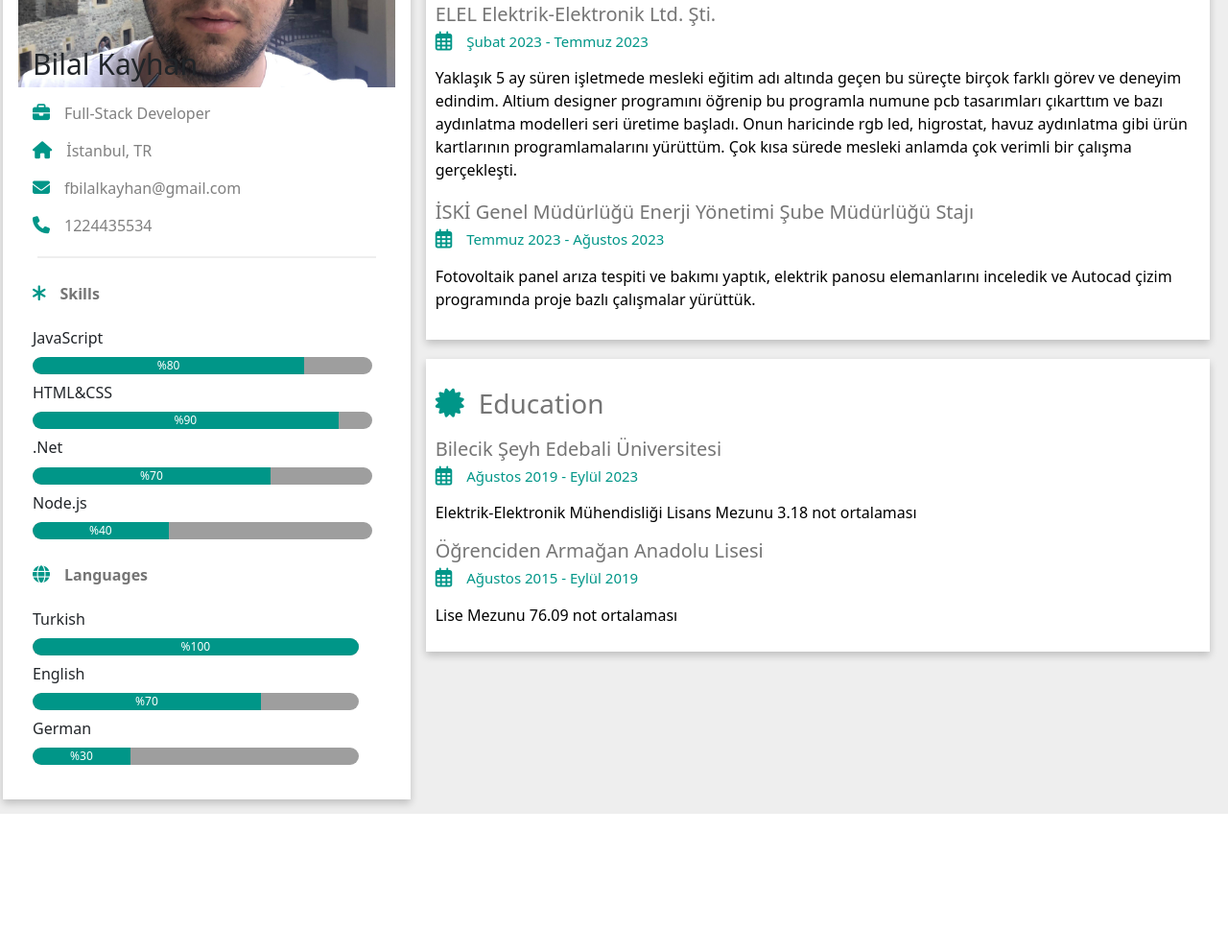
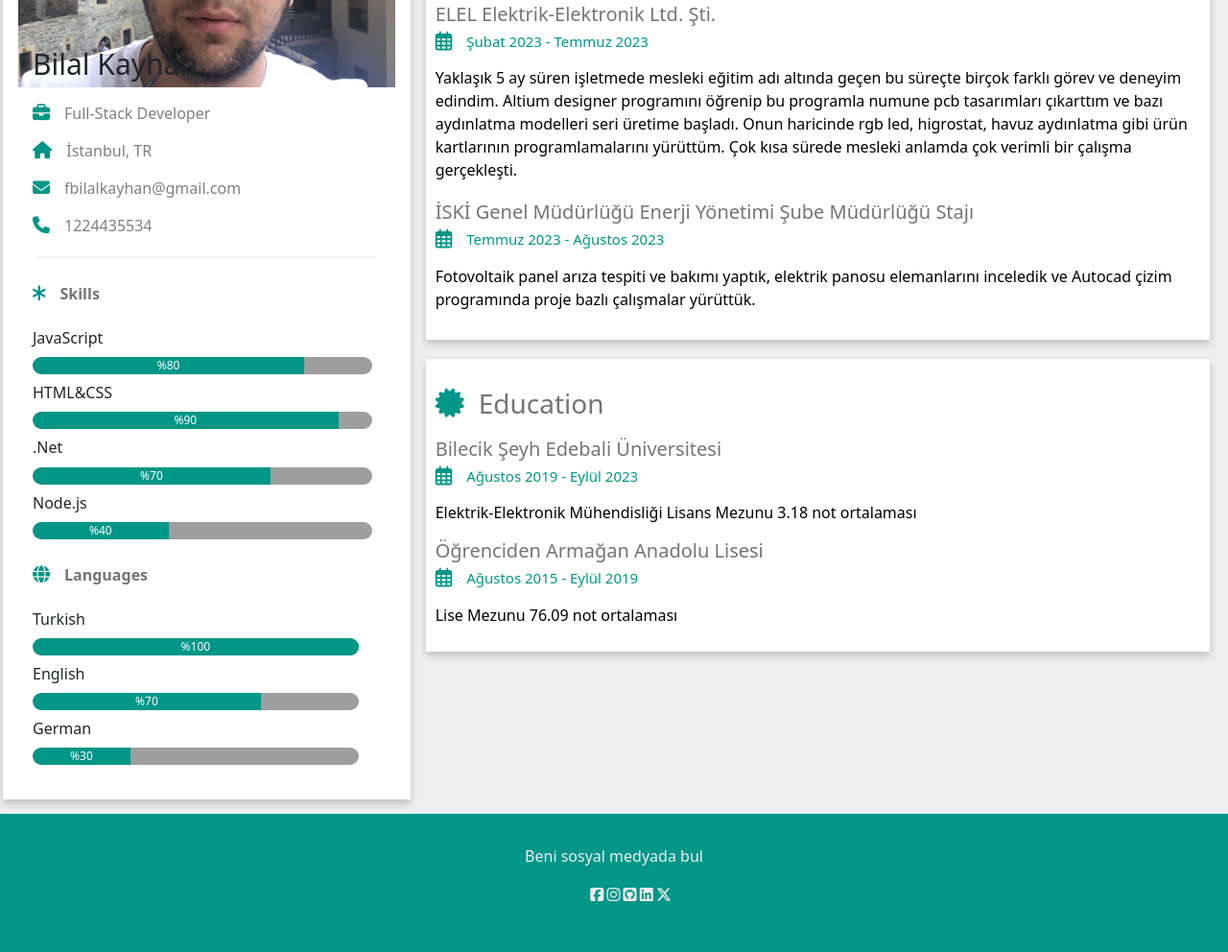
Before and after one commit to BilalKayhan/Cv-Template, a plain HTML site: page index.html in a window 1280 px wide. Shown: the part 230-1222 px from the top of the page at 96% size. Before the commit the page ends 1078 px from the top, so only its background shows below. Drawn offline with nearby package versions, Linux system fonts and the light colour scheme.

Commit message:
sayfanın footer bölümü tamamlandı.

```diff
--- a/index.html
+++ b/index.html
@@ -111,5 +111,16 @@
             </div>
         </div>
     </div>
+    <div class="footer">
+        <p>Beni sosyal medyada bul</p>
+        <ul id="social-media">
+            <li><a href=""><i class="fa-brands fa-square-facebook"></i></a></li>
+            <li><a href=""><i class="fa-brands fa-instagram"></i></a></li>
+            <li><a href=""><i class="fa-brands fa-square-github"></i></a></li>
+            <li><a href=""><i class="fa-brands fa-linkedin"></i></a></li>
+            <li><a href=""><i class="fa-brands fa-x-twitter"></i></a></li>
+        </ul>
+    </div>
+    <script src="./index.js"></script>
 </body>
 </html>
--- a/style.css
+++ b/style.css
@@ -193,3 +193,23 @@ h6{
     color: black;
     line-height: 1.5;
 }
+.footer{
+    display: flex;
+    flex-direction: column;
+    align-items: center;
+    background-color: #009688;
+    list-style: none;
+    color: #EEEEEE;
+    padding: 2rem;
+}
+#social-media{
+    display: flex;
+    text-align: center;
+}
+#social-media li i{
+    color: #EEEEEE;
+    margin-left: 0.2rem;
+}
+#social-media li i:hover{
+    color: red;
+}
```
